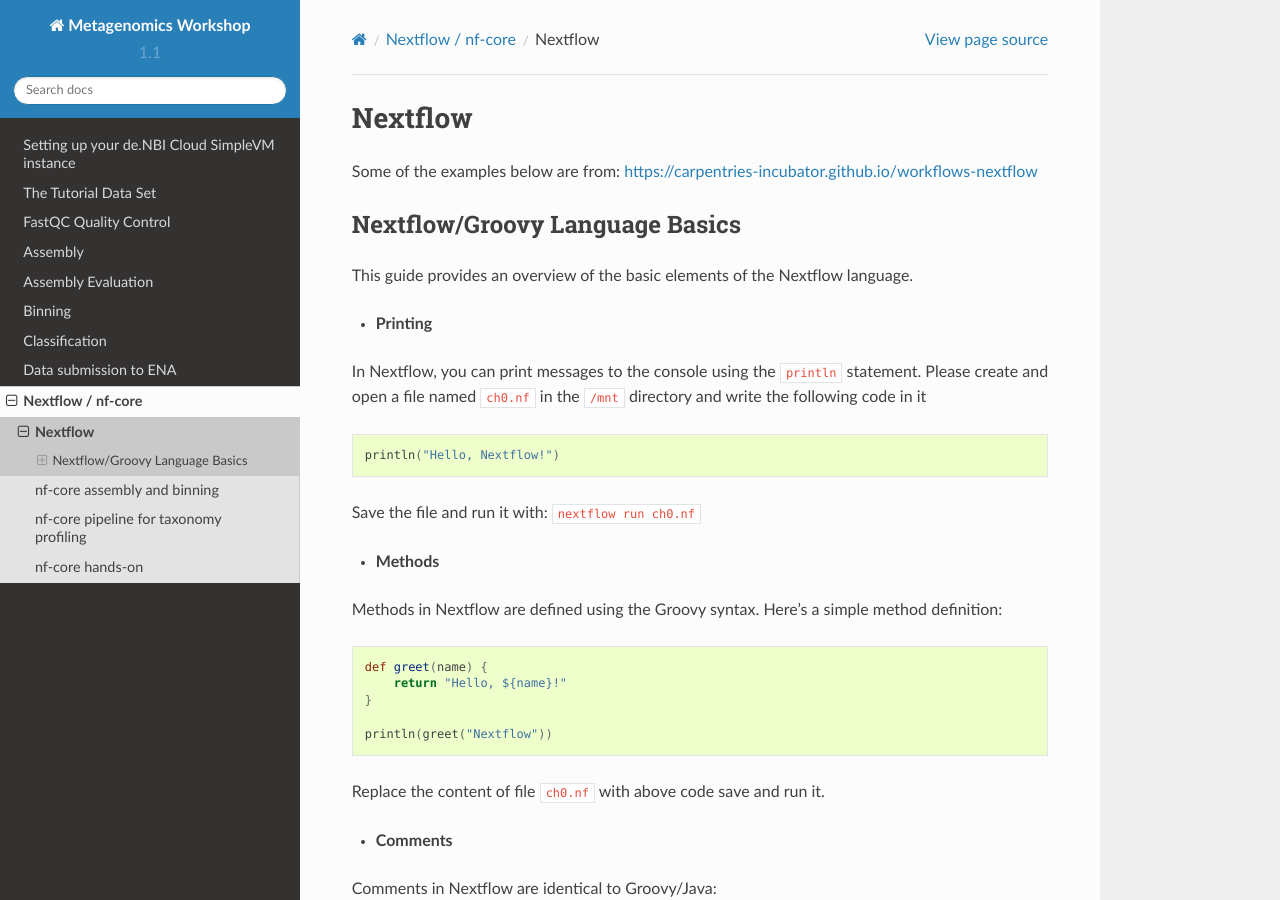
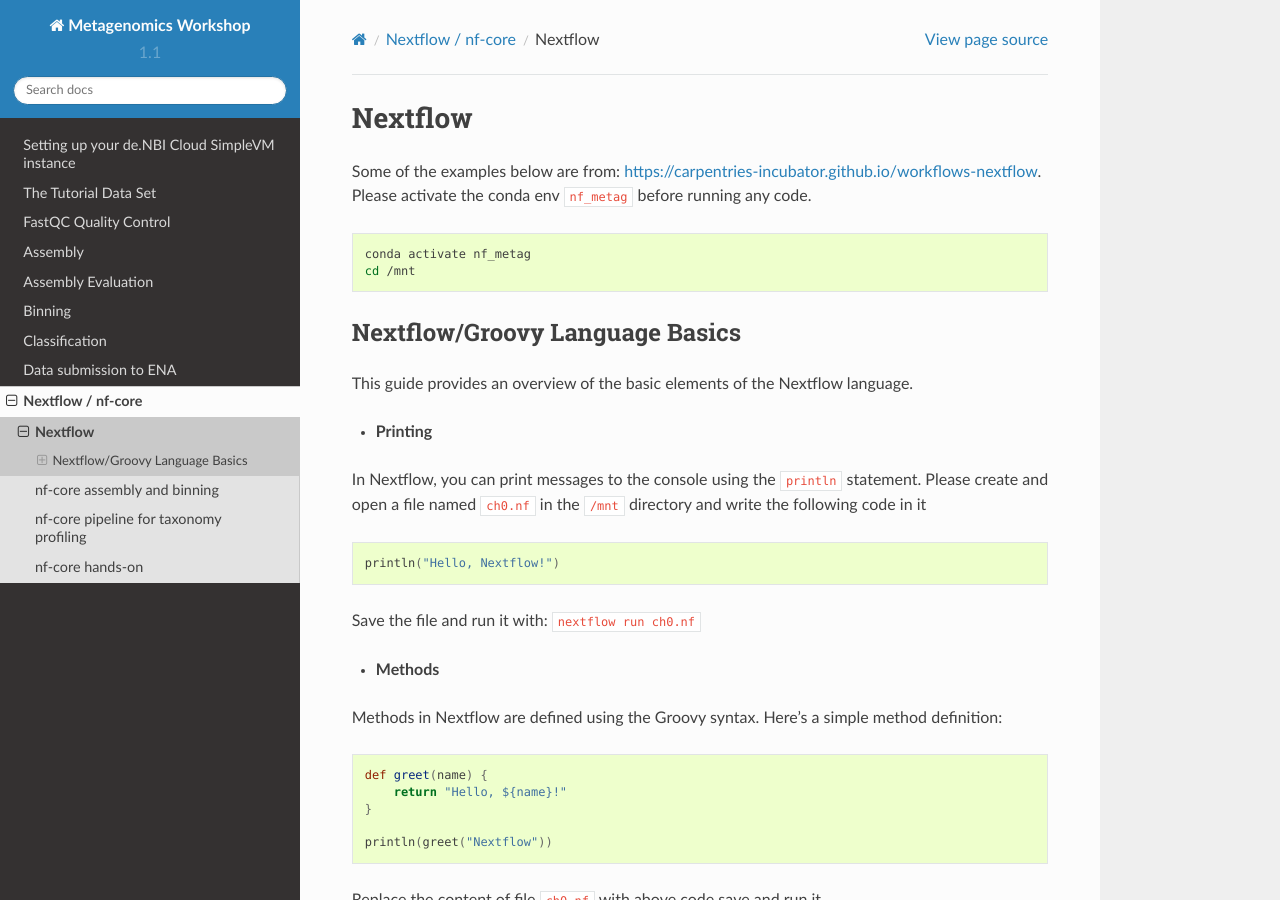
Before and after one commit to metagenomics/metagenomics-workshop, a Sphinx documentation site: the page built from docs/nextflow_nf_core/nextflow.rst, in a window 1280 px wide and 900 px high. Built offline with Sphinx 7.4.7 and the Read the Docs theme 2.0.0, drawn with Linux system fonts in a browser that asks for light colours.

Commit message:
Update nextflow.rst

```diff
--- a/docs/nextflow_nf_core/nextflow.rst
+++ b/docs/nextflow_nf_core/nextflow.rst
@@ -1,7 +1,12 @@
 Nextflow
 ~~~~~~~~~~~
 
-Some of the examples below are from: https://carpentries-incubator.github.io/workflows-nextflow
+Some of the examples below are from: https://carpentries-incubator.github.io/workflows-nextflow. Please activate the conda env ``nf_metag`` before running any code.
+
+.. code-block:: shell
+
+   conda activate nf_metag
+   cd /mnt
 
 Nextflow/Groovy Language Basics
 <<<<<<<<<<<<
```
